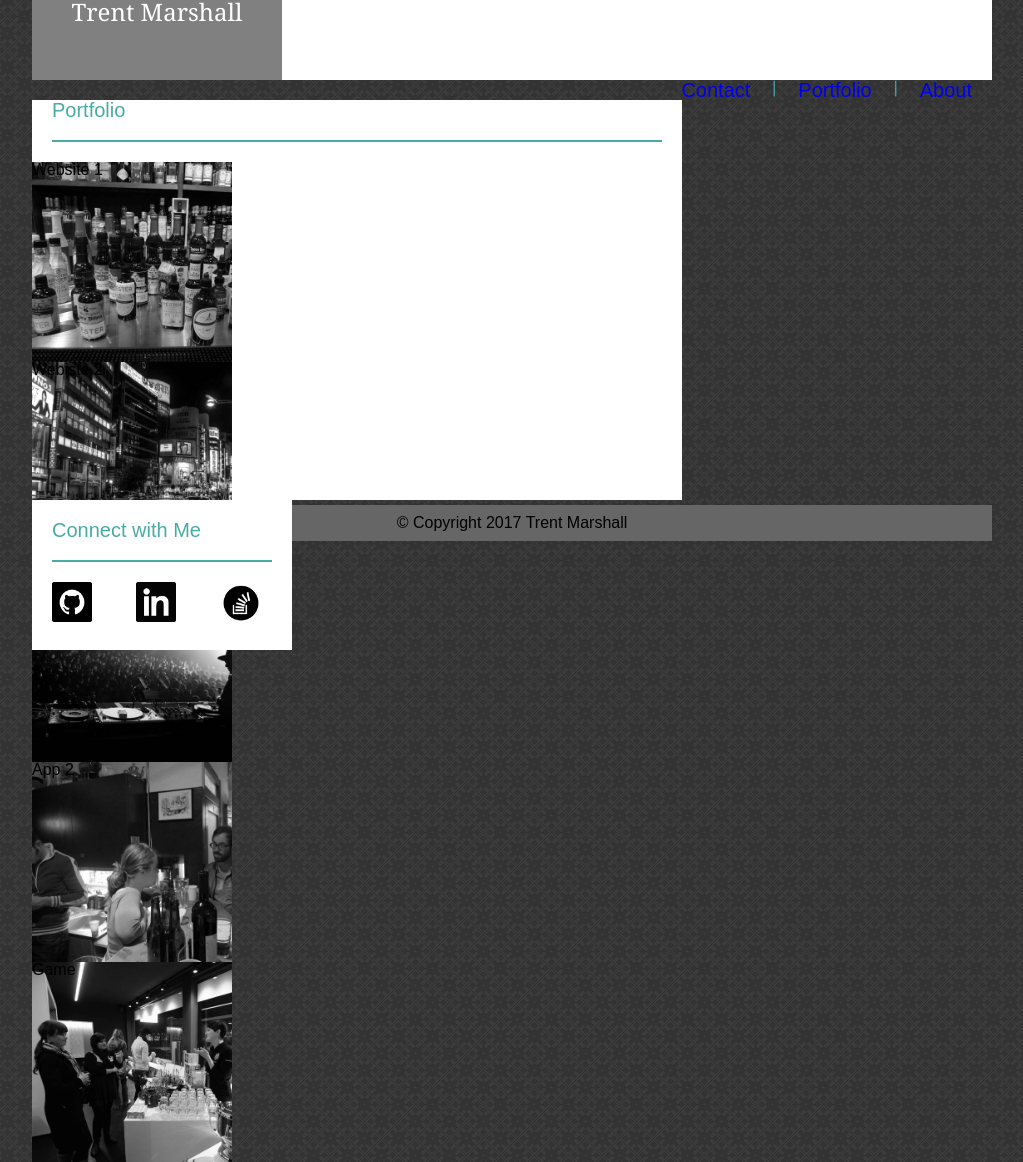
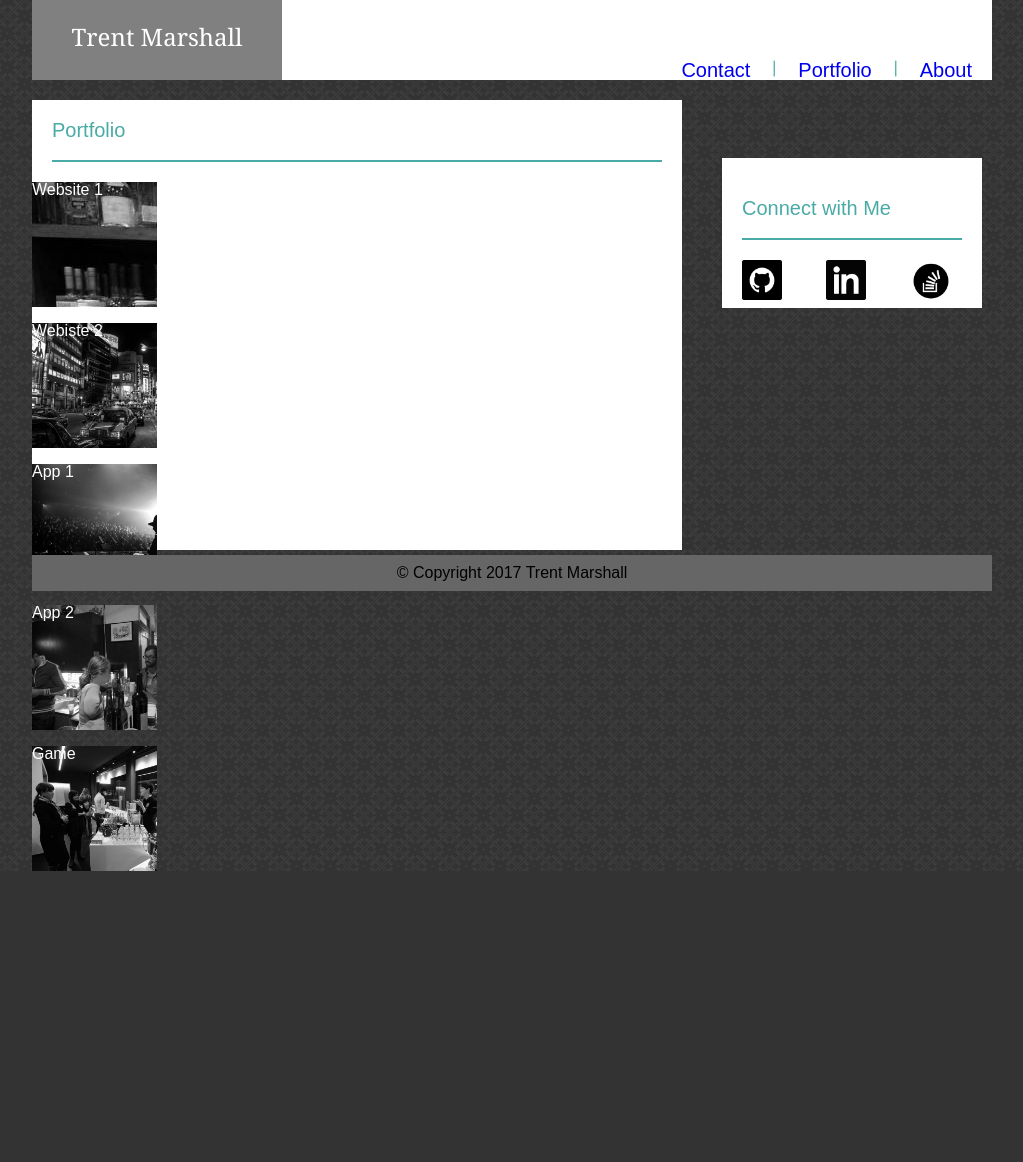
Before and after one commit to tamars2/Basic-Portfolio, a PHP site: page /portfolio.html in a window 1280 px wide. Shown: the whole page, without its empty margins (128-1151 px from the left). After the commit the page ends 871 px from the top, so only its background shows below. Run offline with PHP 8.4, Linux system fonts and the light colour scheme.

Commit message:
late night revision, 75% there?

```diff
--- a/assets/css/style.css
+++ b/assets/css/style.css
@@ -1,11 +1,3 @@
-.heading {
-	width: 100%;
-	height: 80px;
-	background-color: white;
-	border-width: 10px;
-	border-color: #cccccc;
-}
-
 body {
 	font-family: 'Arial', 'Helvetica Neue', Helvetica, sans-serif;
 	width: 960px;
@@ -17,23 +9,43 @@ body {
 	width: 960px;
 }
 
+.name, .title {
+	font-family: "Georgia", Times, serif;
+
+}
+
+.heading {
+	width: 100%;
+	height: 80px;
+	background-color: white;
+	border-width: 10px;
+	border-color: #cccccc;
+}
+
+.headings {
+	padding-top: 20px;
+}
 .name {
 	width: 250px;
-	height: 80px;
+	height: 55px;
 	color: white;
 	font-size: 24px;
 	text-align: center;
 	background-color: gray;
-	z-index: 1;
+	padding-top: 25px;
+
 }
 
 a {
 	text-decoration: none;
 }
 
-.links {
-	float:right;
+.links, .divides {
+	float: right;
 	padding-right: 20px;
+	position: relative;
+	top: -20px;
+	font-color: #4aaaa5;
 }
 
 
@@ -45,47 +57,32 @@ a {
 }
 
 .sidebar {
-	float: right;
 	position: absolute;
 	width: 260px;
 	height: 150px;
+	left: 850px;
+	bottom: 492px;
 	background-color: white;
 }
 
-.main_section {
+.main_section, #portfolioTable {
 	width: 650px;
-	height: 400px;
+	height: 450px;
 	background-color: white;
 	margin-top: 20px;
-	position: relative;
-
 }
-/*
-.bio {
-	clear: left;
-}
-
-.myImage {
-	float: left;
-}
-*/
-
 
 .bio, .thumbnail, hr, .headings {
 	margin: 20px 20px 20px 20px;
-}
-
-.name, .title {
-	font-family: "Georgia", Times, serif;
-
 }
 
 hr {
 	background-color: #4aaaa5; height: 2px; border: 0;
 }
 
-.myImage {
-	position: absolute;
+#myImage {
+	position: relative;
+	left: 20px;
 }
 
 .links, .headings {
@@ -93,32 +90,55 @@ hr {
 	font-size: 20px;
 }
 
-.box1, .box2, .box3, .box4, .box5{
-	height: 200px;
-	width: 200px;
+#box1, #box2, #box3, #box4, #box5 {
+	height: 125px;
+	width: 125px;
+
 
 }
 
-.box1 {
+#box1 {
 	background-image: url("../images/box1.jpg");
-	background-size: cover;
+
 }
-.box2 {
+#box2 {
 	background-image: url("../images/box2.jpg");
 	background-size: cover;
 }
-.box3 {
+#box3 {
 	background-image: url("../images/box3.jpg");
 	background-size: cover;
 }
-.box4 {
+#box4 {
 	background-image: url("../images/box4.jpg");
 	background-size: cover;
 }
-.box5 {
+#box5 {
 	background-image: url("../images/box5.jpg");
 	background-size: cover;
 }
+
+#portfolioTable {
+
+    flex-flow: row wrap;
+    color: white;
+
+}
+
+#form {
+	margin-left: 20px;
+}
+
+button {
+	background-color: #4aaaa5;
+	border: none;
+	margin-top: 4px;
+	text-align: center;
+	color: white;
+	font-size: 16px;
+
+}
+
 
 .footer {
 	background: #666666;
@@ -127,44 +147,3 @@ hr {
 	padding: 10px;
 	margin: 5px 0 0 0;
 }
-
-
-
-/*
-body {
-	background-image: url("../images/background.png");
-}
-
-/*
-.box1, .box2, .box3, .box4, .box5{
-	height: 200px;
-	width: 200px;
-
-}
-
-.box1 {
-	background-image: url("../images/box1.jpg");
-	background-size: cover;
-}
-.box2 {
-	background-image: url("../images/box2.jpg");
-	background-size: cover;
-}
-.box3 {
-	background-image: url("../images/box3.jpg");
-	background-size: cover;
-}
-.box4 {
-	background-image: url("../images/box4.jpg");
-	background-size: cover;
-}
-.box5 {
-	background-image: url("../images/box5.jpg");
-	background-size: cover;
-}
-
-.sidebar {
-
-}
-
-*/
--- a/index.html
+++ b/index.html
@@ -32,7 +32,7 @@
 
 			<hr class="break">
 
-			<img id="myImage" src="assets/images/me.jpg" alt="Your Name" height="120" width="120">
+			<img id="myImage" src="assets/images/me.jpg" alt="Your Name" height="150" width="150">
 
 			<p class="bio">I am a newbie studying full stack web developement at the Georgia Tech Coding Bootcamp.  After a long and successful career in sales, I have decided to challenge myself and learn the complex skillsets required to develop sophisticated and enriching web experiences.  You have landed on my first web site!  I hope you enjoy your visit while I tweak and fine tune my skills.
 
--- a/portfolio.html
+++ b/portfolio.html
@@ -27,26 +27,37 @@
 	</header>
 
 	<div class="container">
-		<div class="main_section">
+		<div id="portfolioTable">
 			<h1 class="headings">Portfolio</h1>
 
 			<hr class="break">
 
-				<div class="box1">
-					<p>Website 1</p>
+				<div id="box1">
+					<p class="label">Website 1</p>
 				</div>
 
-				<div class="box2">
-					<p>Webiste 2</p>
+				<br>
+
+				<div id="box2">
+					<p class="label">Webiste 2</p>
 				</div>
-				<div class ="box3">
-					<p>App 1</p>
+
+				<br>
+
+				<div id ="box3">
+					<p class="label">App 1</p>
 				</div>
-				<div class="box4">
-					<p>App 2</p>
+
+				<br>
+
+				<div id="box4">
+					<p class="label">App 2</p>
 				</div>
-				<div class="box5">
-					<p>Game</p>
+
+				<br>
+
+				<div id="box5">
+					<p class="label">Game</p>
 				</div>
 
 
```
Also changed, not shown: contact.html (+5 -3 lines).
